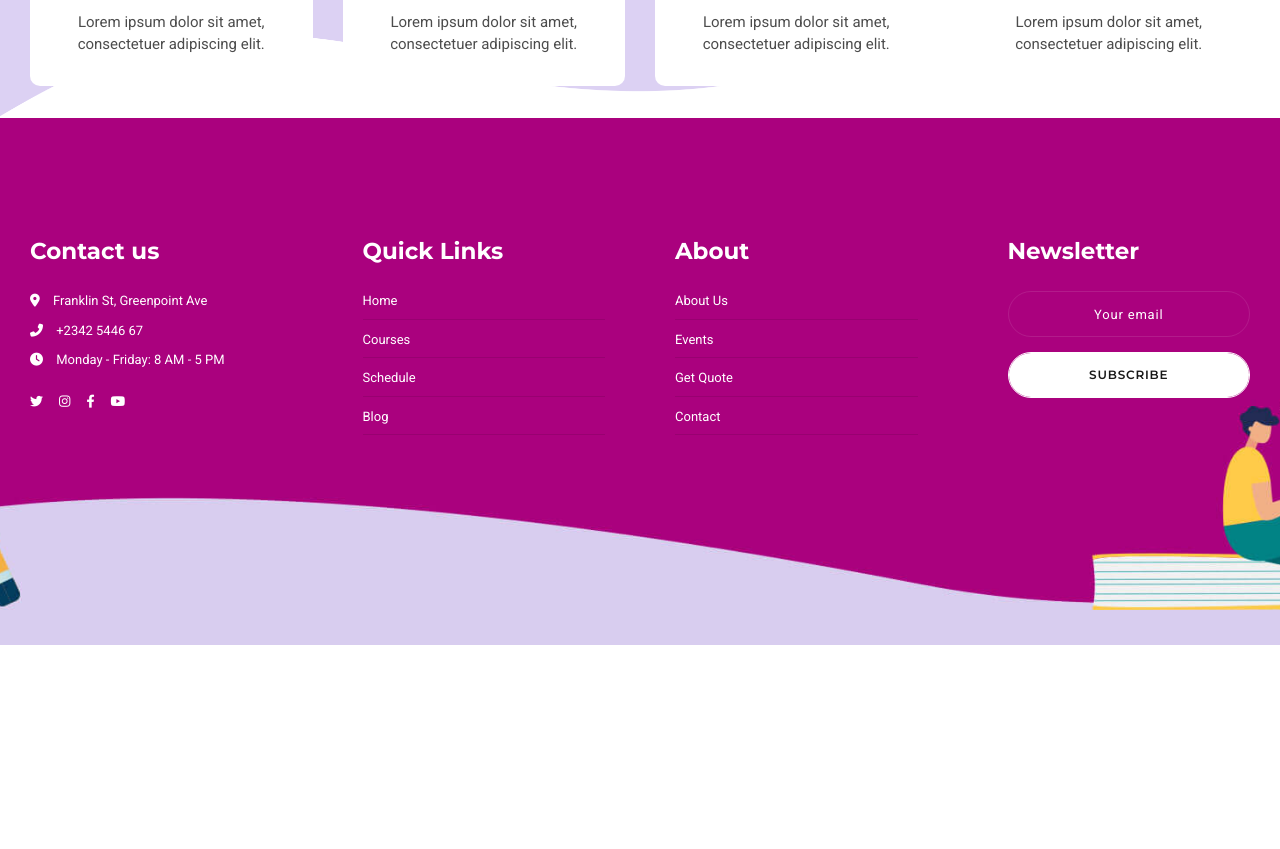
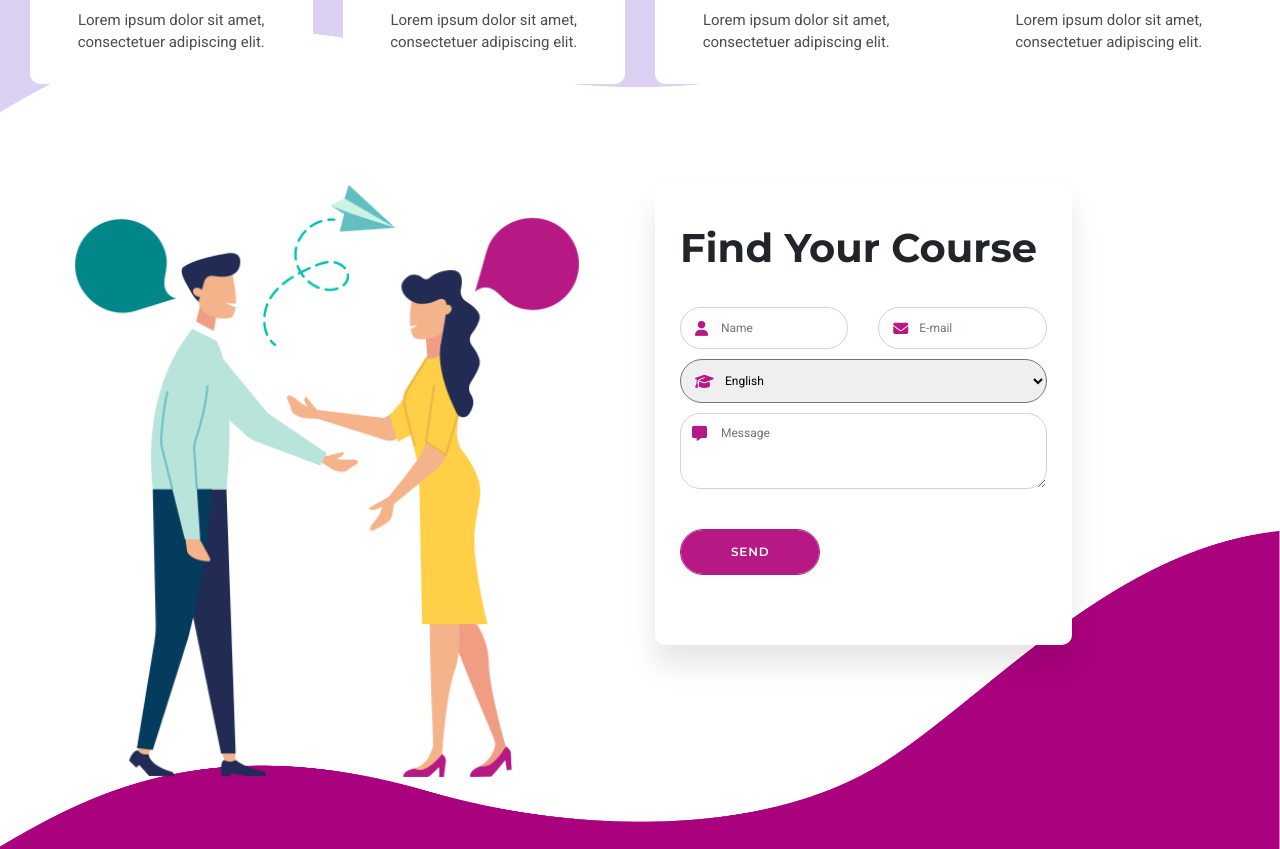
Before and after one commit to tulna07/tabula, a plain HTML site: page index.html in a window 1280 px wide. Shown: the part 1404-2253 px from the top of the page. Before the commit the page ends 2049 px from the top, so only its background shows below. Drawn offline with nearby package versions, Linux system fonts and the light colour scheme.

```diff
--- a/assets/scss/components/_form.scss
+++ b/assets/scss/components/_form.scss
@@ -0,0 +1,12 @@
+/**
+  * Contact Section
+  *
+  **********************************************/
+
+.contact {
+  background: url("../images/accent_bottom_wave_01.png") bottom/ cover no-repeat;
+
+  &__img {
+    width: 100%;
+  }
+}
--- a/assets/scss/index.scss
+++ b/assets/scss/index.scss
@@ -14,5 +14,5 @@
 @import "layouts/header";
 @import "layouts/about-us";
 @import "layouts/experts";
-@import "layouts/form";
+@import "layouts/contact";
 @import "layouts/footer";
--- /dev/null
+++ b/assets/scss/layouts/_contact.scss
@@ -0,0 +1,105 @@
+/**
+  * Contact Section
+  *
+  **********************************************/
+.contact {
+  padding: 7rem 0;
+  background: url("../images/accent_bottom_wave_01.png") bottom/ contain
+    no-repeat;
+
+  &__img {
+    width: 100%;
+
+    @include responsive($lg) {
+      margin-top: 5rem;
+      width: 70%;
+    }
+  }
+
+  &-form {
+    background-color: #fff;
+    width: 70%;
+    padding: 4rem 2.5rem 7rem;
+    box-shadow: 0 2rem 3rem rgba(0, 0, 0, 0.1);
+    border-radius: 1rem;
+
+    @include responsive($lg) {
+      margin-top: 5rem;
+      width: 100%;
+    }
+
+    &-title {
+      margin-bottom: 3.5rem;
+      font: {
+        size: 4rem;
+        weight: 700;
+      }
+
+      @include responsive($lg) {
+        font-size: 3rem;
+      }
+    }
+
+    input,
+    select {
+      border-radius: 999px;
+      font-size: 1.2rem;
+    }
+
+    input {
+      padding: 2rem 1rem 2rem 4rem;
+    }
+
+    select {
+      padding: 1.3rem 4rem;
+      width: 100%;
+    }
+
+    textarea {
+      padding: 1rem 1rem 1rem 4rem;
+      font-size: 1.2rem;
+      border-radius: 2rem;
+    }
+
+    .btn-custom {
+      margin-top: 3rem;
+      padding: 1.3rem 5rem;
+
+      @include responsive($lg) {
+        width: 100%;
+      }
+    }
+  }
+
+  .form-group {
+    position: relative;
+
+    &-name,
+    &-email,
+    &-language {
+      > i {
+        color: $primary-color;
+        font-size: 1.5rem;
+
+        position: absolute;
+        top: 50%;
+        left: 1.5rem;
+        transform: translateY(-50%);
+      }
+    }
+
+    &-description i {
+      color: $primary-color;
+      font-size: 1.5rem;
+
+      position: absolute;
+      top: 17%;
+      left: 1.2rem;
+    }
+  }
+
+  .form-control:focus {
+    border-color: rgba(0, 0, 0, 0.1);
+    box-shadow: 0 0 0 0.05rem rgba(0, 0, 0, 0.15);
+  }
+}
--- a/index.html
+++ b/index.html
@@ -267,6 +267,88 @@
           </div>
         </div>
       </section>
+
+      <!-- Contact Section -->
+      <section class="contact">
+        <div class="container-fluid">
+          <div class="row">
+            <div class="col-lg-6">
+              <div class="contact__img-box">
+                <img
+                  class="contact__img"
+                  src="assets/images/conatct_inner.png"
+                  alt="contact inner"
+                />
+              </div>
+            </div>
+            <div class="col-lg-6">
+              <div class="contact-col">
+                <form class="contact-form" action="">
+                  <h3 class="contact-form-title text-capitalize">
+                    Find Your Course
+                  </h3>
+                  <div class="row">
+                    <div class="col-md-6">
+                      <div class="form-group form-group-name">
+                        <i class="fa-solid fa-user"></i>
+                        <input
+                          type="text"
+                          name=""
+                          id=""
+                          class="form-control"
+                          placeholder="Name"
+                          aria-describedby="helpId"
+                        />
+                        <!-- <small id="helpId" class="text-muted">Help text</small> -->
+                      </div>
+                    </div>
+                    <div class="col-md-6">
+                      <div class="form-group form-group-email">
+                        <i class="fa-solid fa-envelope"></i>
+                        <input
+                          type="email"
+                          class="form-control"
+                          name=""
+                          id=""
+                          aria-describedby="emailHelpId"
+                          placeholder="E-mail"
+                        />
+                        <!-- <small id="emailHelpId" class="form-text text-muted"
+                      >Help text</small
+                    > -->
+                      </div>
+                    </div>
+                  </div>
+                  <div class="form-group form-group-language">
+                    <i class="fa-solid fa-graduation-cap"></i>
+                    <select id="languages" name="">
+                      <option value="english">English</option>
+                      <option value="french">French</option>
+                      <option value="spanish">Spanish</option>
+                      <option value="german">German</option>
+                    </select>
+                  </div>
+                  <div class="form-group form-group-description">
+                    <i class="fa-solid fa-message"></i>
+                    <textarea
+                      class="form-control"
+                      name=""
+                      id=""
+                      rows="3"
+                      placeholder="Message"
+                    ></textarea>
+                  </div>
+                  <button
+                    class="btn btn-custom btn-custom--primary text-uppercase"
+                  >
+                    SEND
+                  </button>
+                </form>
+              </div>
+            </div>
+          </div>
+        </div>
+      </section>
     </main>
 
     <!-- Footer -->
```
Also changed, not shown: assets/images/conatct_inner.png (added), assets/scss/layouts/_form.scss (deleted), assets/styles/index.css, 1 other file.
